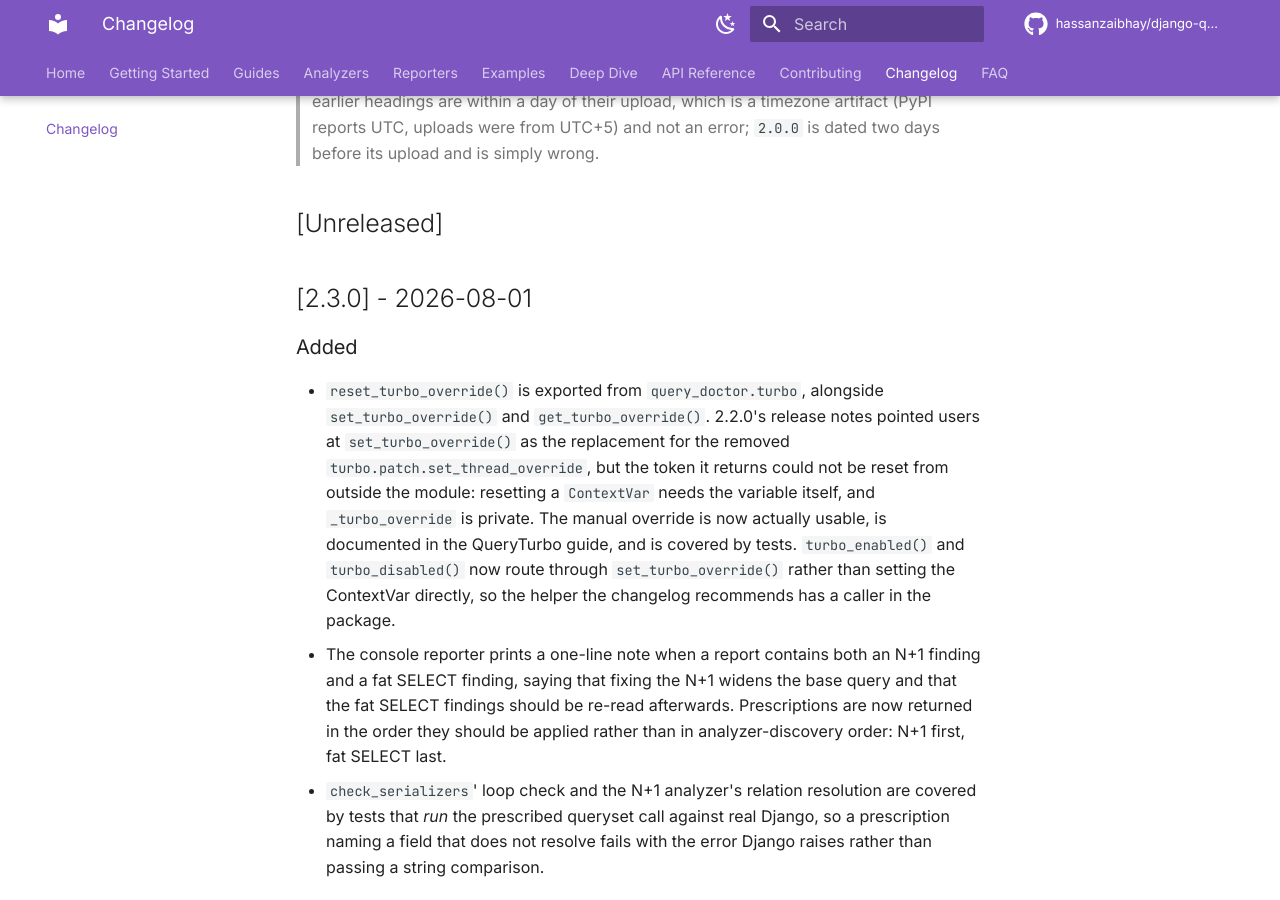
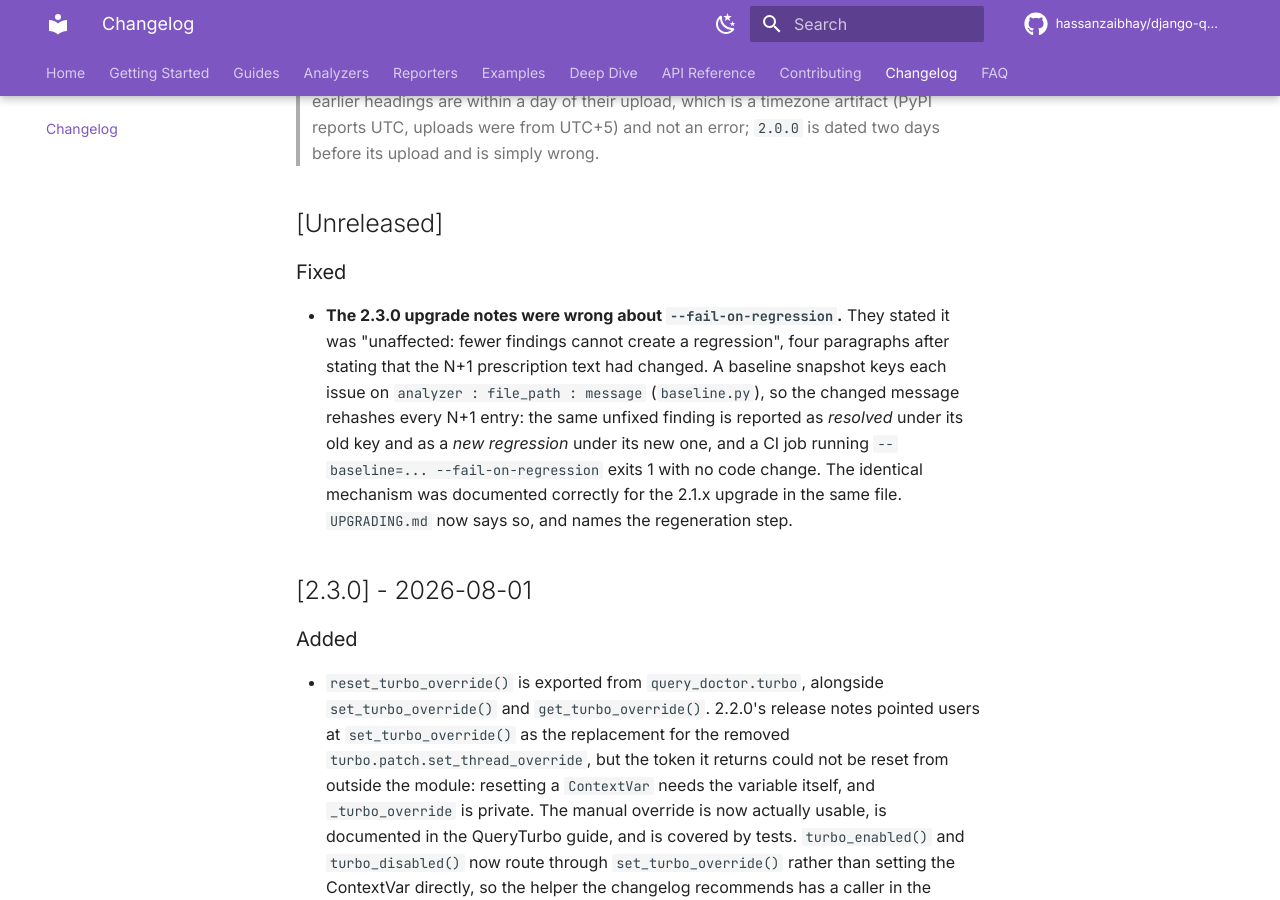
Before and after one commit to hassanzaibhay/django-query-doctor, an MkDocs documentation site: the page built from docs/changelog.md, in a window 1280 px wide and 900 px high, scrolled down 648 px. Built offline with MkDocs 1.6.1 and Material for MkDocs 9.7.7, drawn with Linux system fonts in a browser that asks for light colours; comment, search, counter and statistics services are not loaded.

Commit message:
docs: disclose that 2.3.0 invalidates N+1 baselines (B2)
`UPGRADING.md` told users `--fail-on-regression` was "unaffected: fewer
findings cannot create a regression", four paragraphs after telling them
the N+1 prescription text had changed. Both cannot hold: `baseline.py`
keys each issue on `analyzer : file_path : message`, so a changed message
rehashes every N+1 entry and the same unfixed finding is reported as
resolved under its old key and as a new regression under its new one. A
CI job with a committed baseline goes red on upgrade with no code change.

This is the missing breaking change for 2.3.0. Two agents reproduced the
exit 1 independently during the audit, each with a negative control, and
the identical mechanism is already documented correctly further down the
same file for the 2.1.x upgrade -- so the wording is reused rather than
invented, and the regeneration command is named.

Because a wrong claim shipped, it is disclosed in the changelog rather
than silently corrected.

Also exempts the gate module from its own scan. Every emitted string in
it is the docstring's worked example, an allowlist justification, or a
comment explaining a check's shape -- none is a document telling a reader
what the tool prints, which is the same reasoning that excludes `tests/`.

Worth recording, because it was nearly a false clean: the gate reported
clean in the previous commit only because `scripts/staleness_gate.py` was
still untracked, and `git ls-files` scoping made it invisible to itself.
It became visible the moment it was committed. A gate scoped to tracked
files cannot be trusted on a run made before its own file is tracked.

1015 passed (was 1014).

```diff
--- a/CHANGELOG.md
+++ b/CHANGELOG.md
@@ -19,6 +19,18 @@ and this project adheres to [Semantic Versioning](https://semver.org/).
 > error; `2.0.0` is dated two days before its upload and is simply wrong.
 
 ## [Unreleased]
+
+### Fixed
+- **The 2.3.0 upgrade notes were wrong about `--fail-on-regression`.** They
+  stated it was "unaffected: fewer findings cannot create a regression", four
+  paragraphs after stating that the N+1 prescription text had changed. A
+  baseline snapshot keys each issue on `analyzer : file_path : message`
+  (`baseline.py`), so the changed message rehashes every N+1 entry: the same
+  unfixed finding is reported as *resolved* under its old key and as a *new
+  regression* under its new one, and a CI job running
+  `--baseline=... --fail-on-regression` exits 1 with no code change. The
+  identical mechanism was documented correctly for the 2.1.x upgrade in the
+  same file. `UPGRADING.md` now says so, and names the regeneration step.
 
 ## [2.3.0] - 2026-08-01
 
```
Also changed, not shown: UPGRADING.md (+15 -3 lines), 2 other files.
